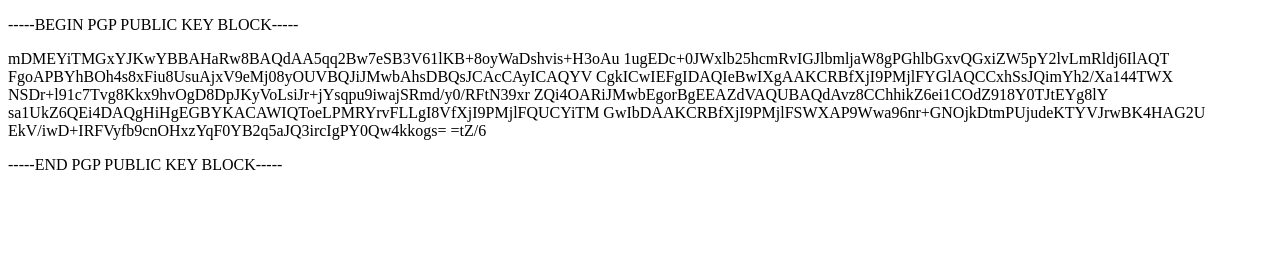
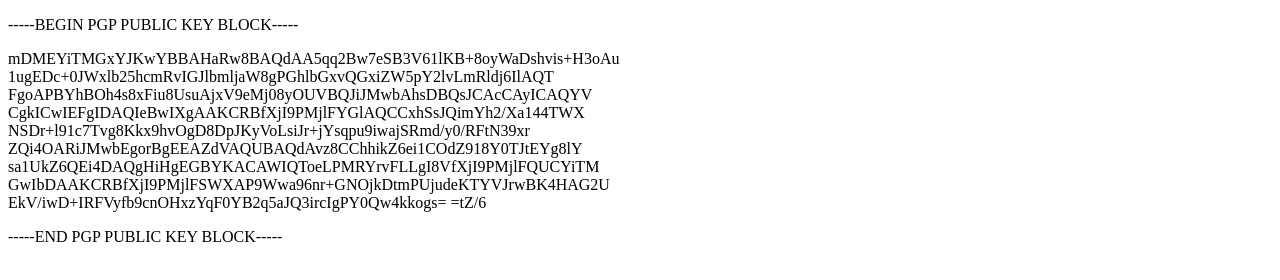
Before and after one commit to lbenicio/lbenicio.pgp, a plain HTML site: page index.html in a window 1280 px wide. Drawn offline with Linux system fonts and the light colour scheme.

Commit message:
Update index.html

```diff
--- a/index.html
+++ b/index.html
@@ -25,7 +25,7 @@
     }
 </style>
 <body>
-    <div class="pgp">
+    <div class="pgp" style="max-width: 700px;">
         <p>
             -----BEGIN PGP PUBLIC KEY BLOCK-----
         </p>
```
